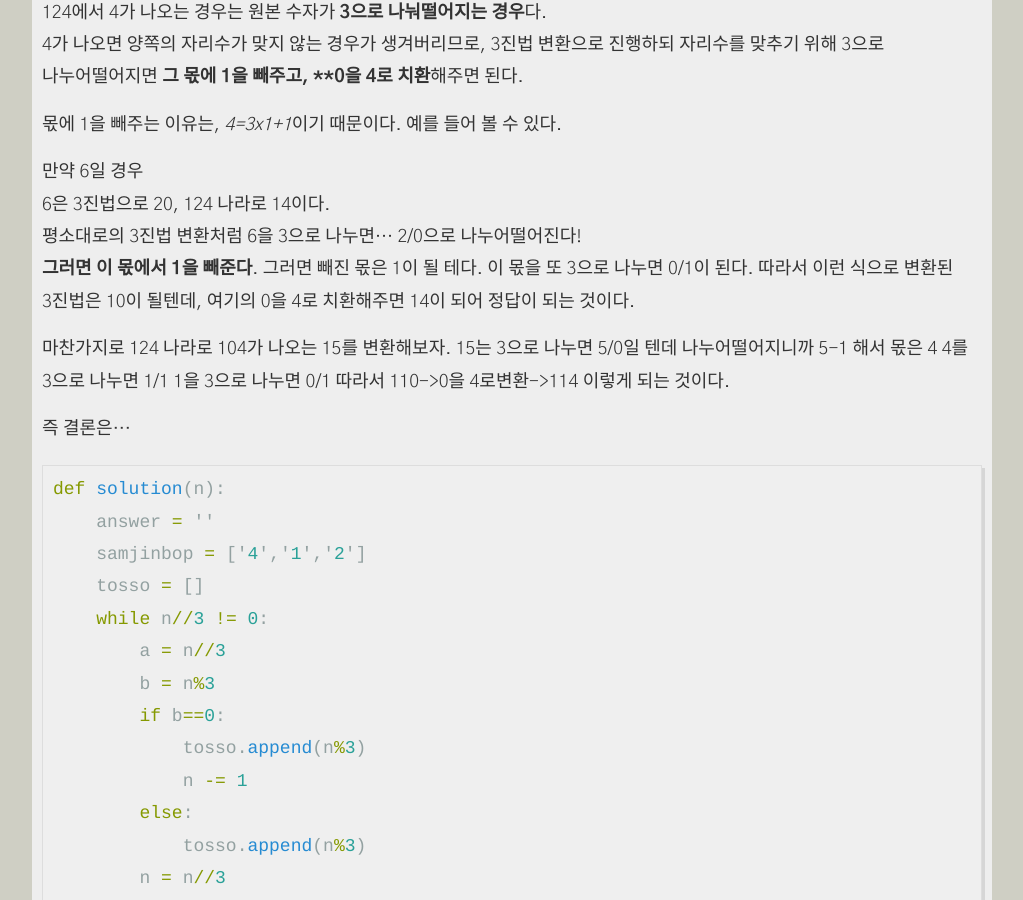
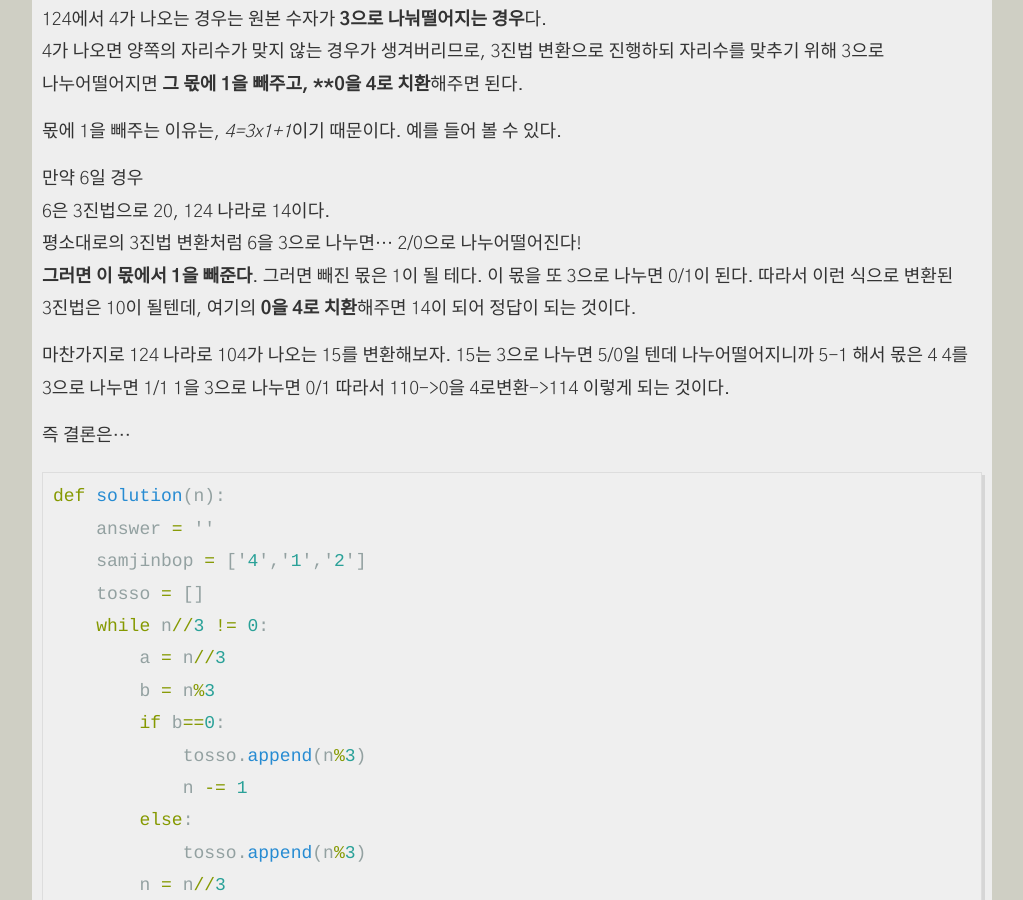
Before and after one commit to Kreator-Kaebal/Kreator-Kaebal.github.io, a Jekyll site: the page built from _posts/2022-5-25-algorithm3.md, in a window 1280 px wide and 900 px high, scrolled down 7102 px. Shown: the whole window, without its empty margins (128-1151 px from the left). Built offline with Jekyll 4.4.1, drawn with Linux system fonts in a browser that asks for light colours.

```diff
--- a/_posts/2022-5-25-algorithm3.md
+++ b/_posts/2022-5-25-algorithm3.md
@@ -90,7 +90,7 @@ def solution(w,h):
 
 경우를 직접 만들어봐 수학적 규칙을 찾아야 한다는 점에서 코딩테스트 보다는 경진대회 에 어울리는 문제라고 생각한다.
 
-### 124 나라
+## 124 나라
 
 [문제 내용](https://programmers.co.kr/learn/courses/30/lessons/12899)
 
@@ -131,7 +131,7 @@ def solution(w,h):
 6은 3진법으로 20, 124 나라로 14이다.
 평소대로의 3진법 변환처럼 6을 3으로 나누면... 2/0으로 나누어떨어진다!
 **그러면 이 몫에서 1을 빼준다**. 그러면 빼진 몫은 1이 될 테다.
-이 몫을 또 3으로 나누면 0/1이 된다. 따라서 이런 식으로 변환된 3진법은 10이 될텐데, 여기의 0을 4로 치환해주면 14이 되어 정답이 되는 것이다.
+이 몫을 또 3으로 나누면 0/1이 된다. 따라서 이런 식으로 변환된 3진법은 10이 될텐데, 여기의 **0을 4로 치환**해주면 14이 되어 정답이 되는 것이다.
 
 마찬가지로 124 나라로 104가 나오는 15를 변환해보자.
 15는 3으로 나누면 5/0일 텐데 나누어떨어지니까 5-1 해서 몫은 4
```
